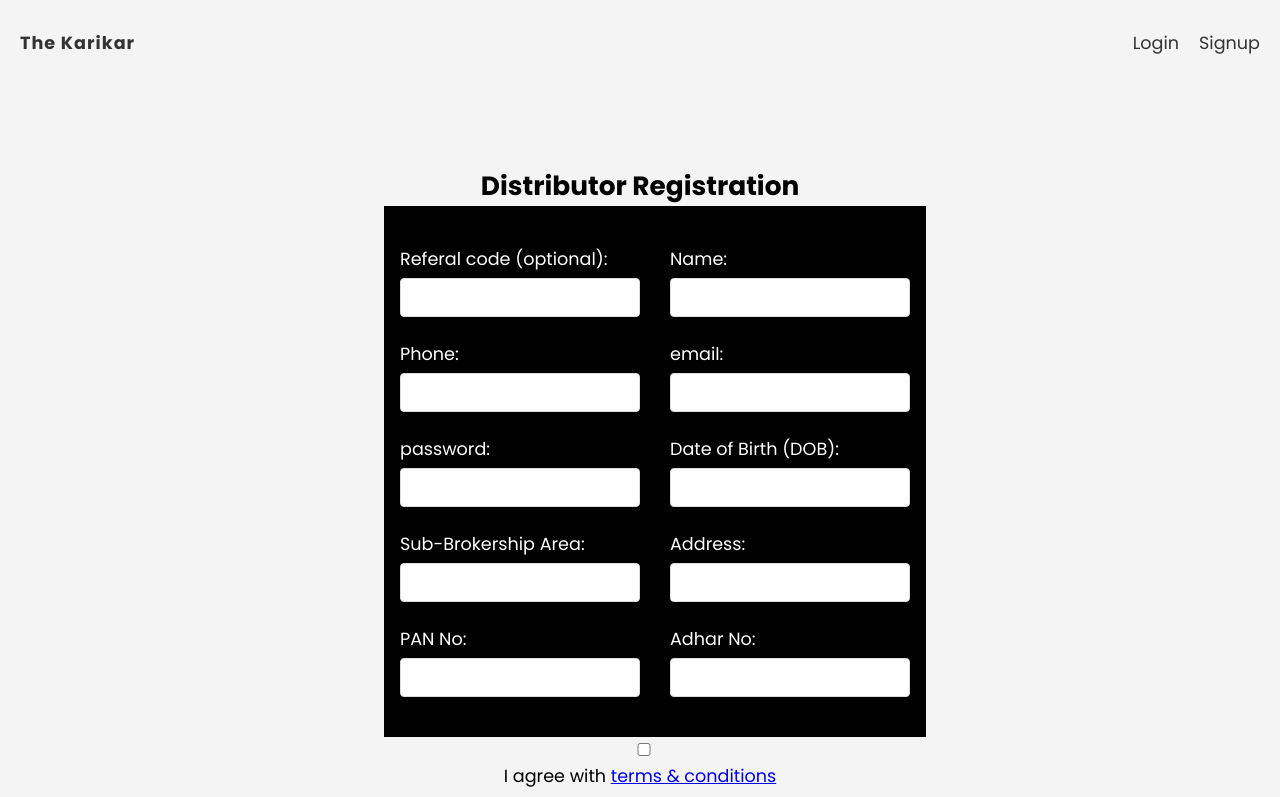
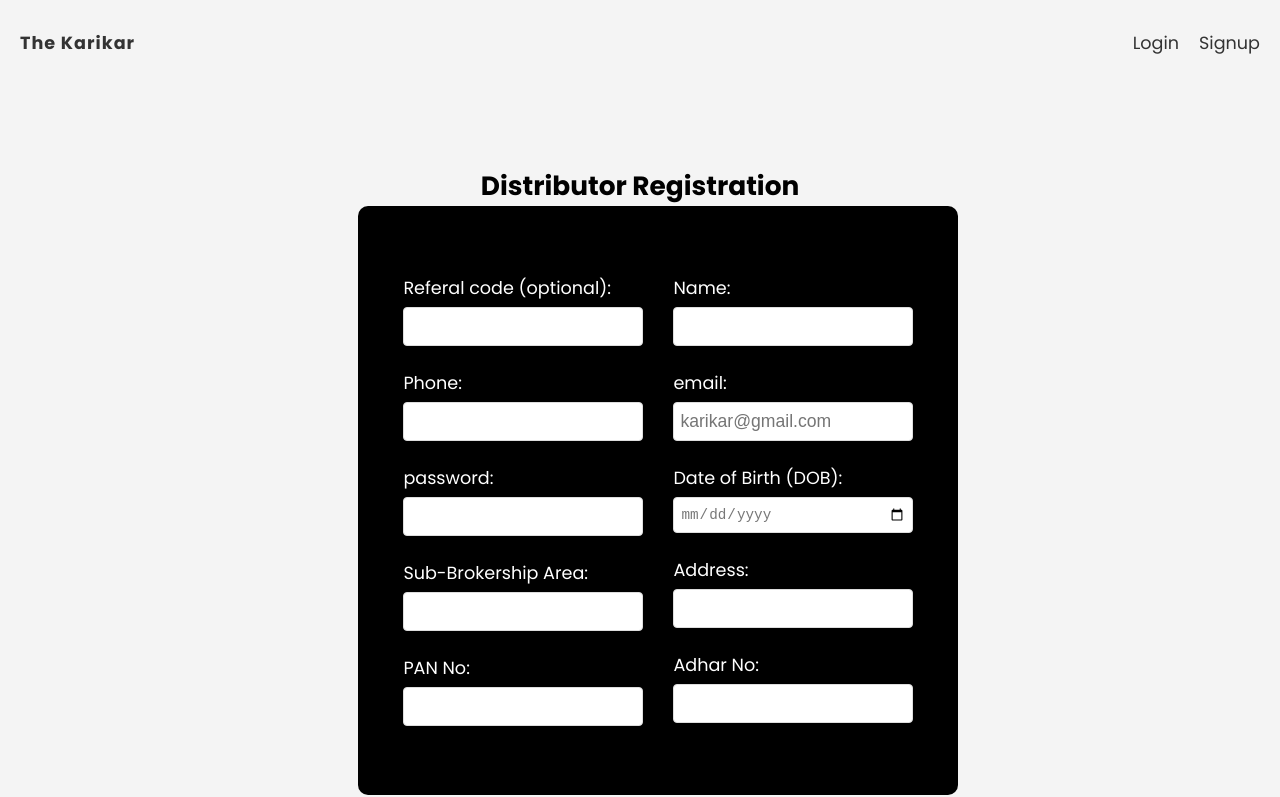
Before and after one commit to swatantragoswami09/karikarEduWealth, a React (Create React App) app: page /signup in a window 1280 px wide. Shown: the top 797 px of the page. Built offline with nearby package versions, Linux system fonts and the light colour scheme; no server answers.

Commit message:
updated signupform by SKG

```diff
--- a/src/App.js
+++ b/src/App.js
@@ -3,6 +3,8 @@ import Login from "./pages/login/Login";
 import Signup from "./pages/signup/Signup";
 import Home from "./pages/home/Home";
 import Navbar from "./components/Navbar";
+import Dashboard from "./pages/dashboard/Dashboard";
+import TermAndCondition from "./pages/termandcondition/TermAndCondition";
 import "./App.css";
 import { useAuthContext } from "./hooks/useAuthContext";
 import Forget from "./pages/forget/Forget";
@@ -16,8 +18,8 @@ function App() {
           <Navbar />
           <Switch>
             <Route path="/" exact>
-              {!user && <Redirect to="/signup" />}
-              {user && <Home />}
+              {!user && <Home />}
+              {user && <Dashboard />}
             </Route>
             <Route path="/login" exact component={Login} />
             <Route path="/signup" exact>
@@ -28,6 +30,11 @@ function App() {
               {user && <Redirect to="/" />}
               {!user && <Forget />}
             </Route>
+            <Route
+              path="/termandconditions"
+              exact
+              component={TermAndCondition}
+            ></Route>
           </Switch>
         </BrowserRouter>
       )}
--- /dev/null
+++ b/src/pages/dashboard/Dashboard.js
@@ -0,0 +1,17 @@
+import { useLogout } from "../../hooks/useLogout";
+import LoadingSpinner from "../../LoadingSpinner/LoadingSpinner";
+
+export default function Dashboard() {
+  const { logout, isPending } = useLogout();
+  // if (isPending) {
+  //   return <LoadingSpinner />;
+  // }
+  return (
+    <div>
+      {isPending && <LoadingSpinner />}
+
+      <h3> Dashboard Page</h3>
+      <p>User login successfully!</p>
+    </div>
+  );
+}
--- a/src/pages/home/Home.js
+++ b/src/pages/home/Home.js
@@ -1,17 +1,3 @@
-import { useLogout } from "../../hooks/useLogout";
-import LoadingSpinner from "../../LoadingSpinner/LoadingSpinner";
-
 export default function Home() {
-  const { logout, isPending } = useLogout();
-  // if (isPending) {
-  //   return <LoadingSpinner />;
-  // }
-  return (
-    <div>
-      {isPending && <LoadingSpinner />}
-
-      <h3> Home Page</h3>
-      <p>User login successfully!</p>
-    </div>
-  );
+  return <div>Home Page</div>;
 }
--- a/src/pages/signup/Signup.css
+++ b/src/pages/signup/Signup.css
@@ -1,10 +1,13 @@
 .signup-form {
+  /* max-width: 700px; */
+  border-radius: 10px;
+  padding: 30px;
   display: flex;
   flex-direction: row;
-  border: 1px solid black;
+  border: 0px solid black;
   width: fit-content;
   justify-content: center;
-  margin-left: 30%;
+  margin-left: 28%;
   text-align: left;
   background-color: black;
   color: white;
--- a/src/pages/signup/Signup.js
+++ b/src/pages/signup/Signup.js
@@ -50,6 +50,7 @@ export default function Signup() {
   // if (isPending) {
   //   return <LoadingSpinner />;
   // }
+
   return (
     <div style={{ marginBottom: "50px" }}>
       <h2>Distributor Registration</h2>
@@ -122,13 +123,14 @@ export default function Signup() {
                 required
                 onChange={(e) => setEmail(e.target.value)}
                 value={email}
+                placeholder="karikar@gmail.com"
               />
             </label>
 
             <label>
               <span>Date of Birth (DOB):</span>
               <input
-                type="text"
+                type="date"
                 required
                 onChange={(e) => setDob(e.target.value)}
                 value={dob}
--- /dev/null
+++ b/src/pages/termandcondition/TermAndCondition.js
@@ -0,0 +1,3 @@
+export default function TermAndCondition() {
+  return <div>Term And Condition Page.</div>;
+}
```
